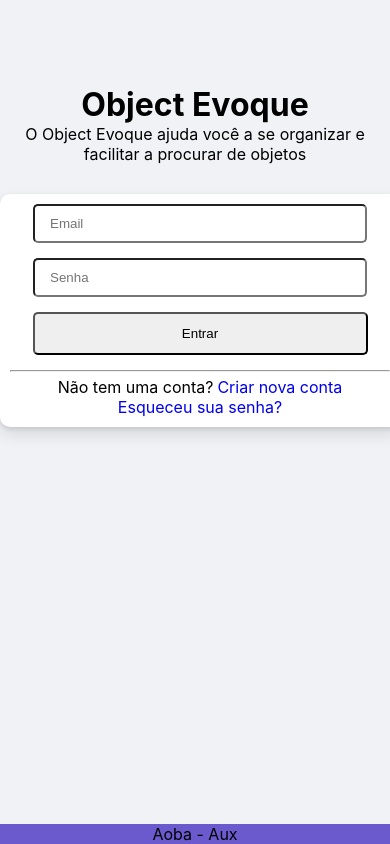
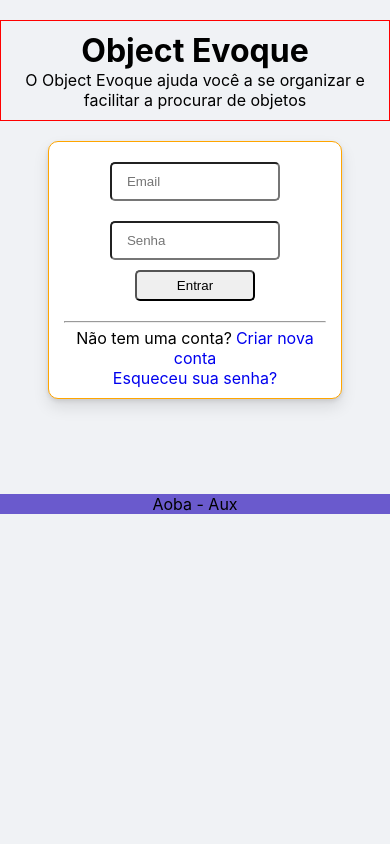
Before and after one commit to esionascimento/object-evoque-front, a React (Create React App) app: page / in a window 390 px wide. Built offline with nearby package versions, Linux system fonts and the light colour scheme; the HTML template or start-up script is replaced by a standard one.

Commit message:
fix footer fix inferior / inputs quebrado max-width

```diff
--- a/src/components/Login/Login.css
+++ b/src/components/Login/Login.css
@@ -40,5 +40,16 @@ form {
 }
 
 .hr2 {
-  margin-bottom: 5px;
+  margin: 5px;
 }
+
+@media screen and (max-width: 400px) {
+  .input-in {
+    margin: 10px auto;
+    width: 50%; /* Valor da Largura */
+  }
+  .input-login {
+    padding: 6px 40px;
+    width: auto;
+  }
+}
--- a/src/pages/Home/Home.css
+++ b/src/pages/Home/Home.css
@@ -3,7 +3,9 @@
   text-decoration: none;
 }
 
-body {
+html, body {
+  position: relative;
+  height:100%;
   background: #f0f2f5;
 }
 
@@ -25,7 +27,7 @@ body {
 .rodape {
   text-align: center;
   position: absolute;
-  bottom: 0;
+  bottom: auto;
   background-color: slateblue;
   width: 100%;
 }
@@ -37,9 +39,11 @@ body {
   box-shadow: 0 2px 4px rgb(0 0 0 / 10%), 0 8px 16px rgb(0 0 0 / 10%);
 }
 
-
-
 @media screen and (max-width: 800px) {
+  .box {
+    padding-top: 20px;
+    padding-bottom: 2y5px;
+  }
   .container {
     display: flex;
     flex-direction: column;
@@ -53,3 +57,14 @@ body {
     margin: 20px auto;
   }
 }
+
+@media screen and (max-width: 400px) {
+  .left {
+    border: 1px solid red;
+  }
+  .right {
+    border: 1px solid orange;
+    margin: 20px auto;
+    width: 75%;
+  }
+}
```
